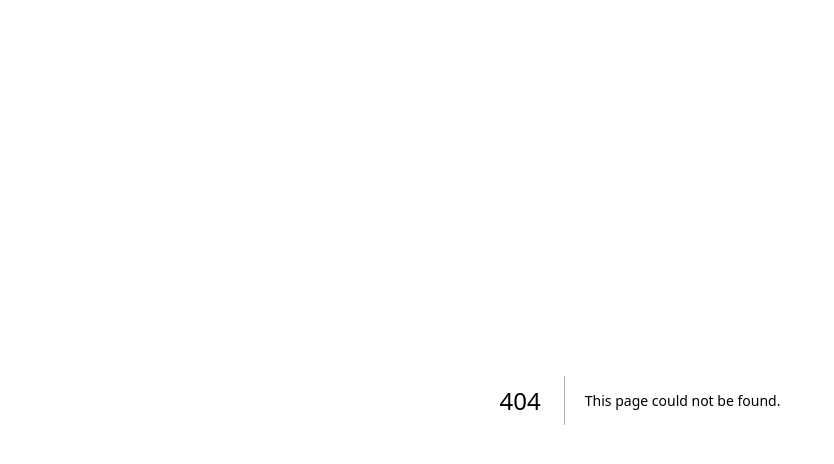
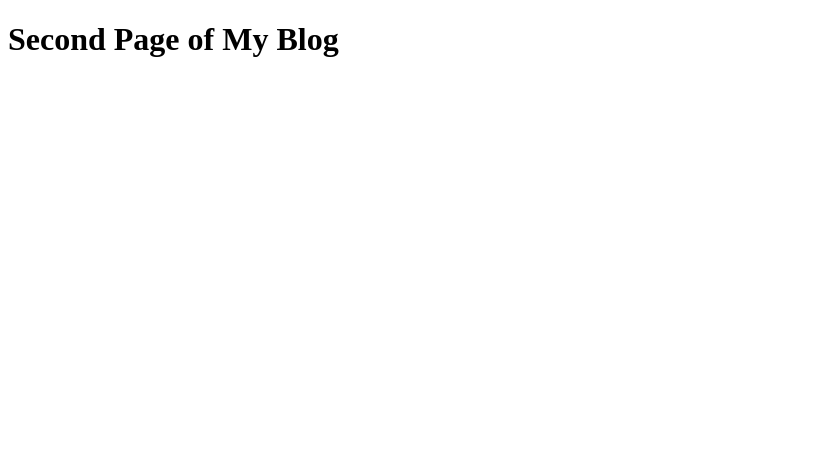
Before and after one commit to Fabs-Kun/routing-demo, a Next.js app: page /blog/second in a window 1280 px wide. Before the commit this address had no page. Shown: the top 464 px of the page, without its empty margins (0-834 px from the left). Built offline with nearby package versions, Linux system fonts and the light colour scheme.

Commit message:
Adding blog pages.

```diff
--- /dev/null
+++ b/src/app/blog/first/page.tsx
@@ -0,0 +1,3 @@
+export default function firstBlog() {
+    return <h1>First Page of My Blog</h1>
+}
--- /dev/null
+++ b/src/app/blog/page.tsx
@@ -0,0 +1,3 @@
+export default function Blog(){
+    return <h1>Here's My Blog</h1>
+}
--- /dev/null
+++ b/src/app/blog/second/page.tsx
@@ -0,0 +1,3 @@
+export default function secondBlog(){
+    return <h1>Second Page of My Blog</h1>
+}
```
